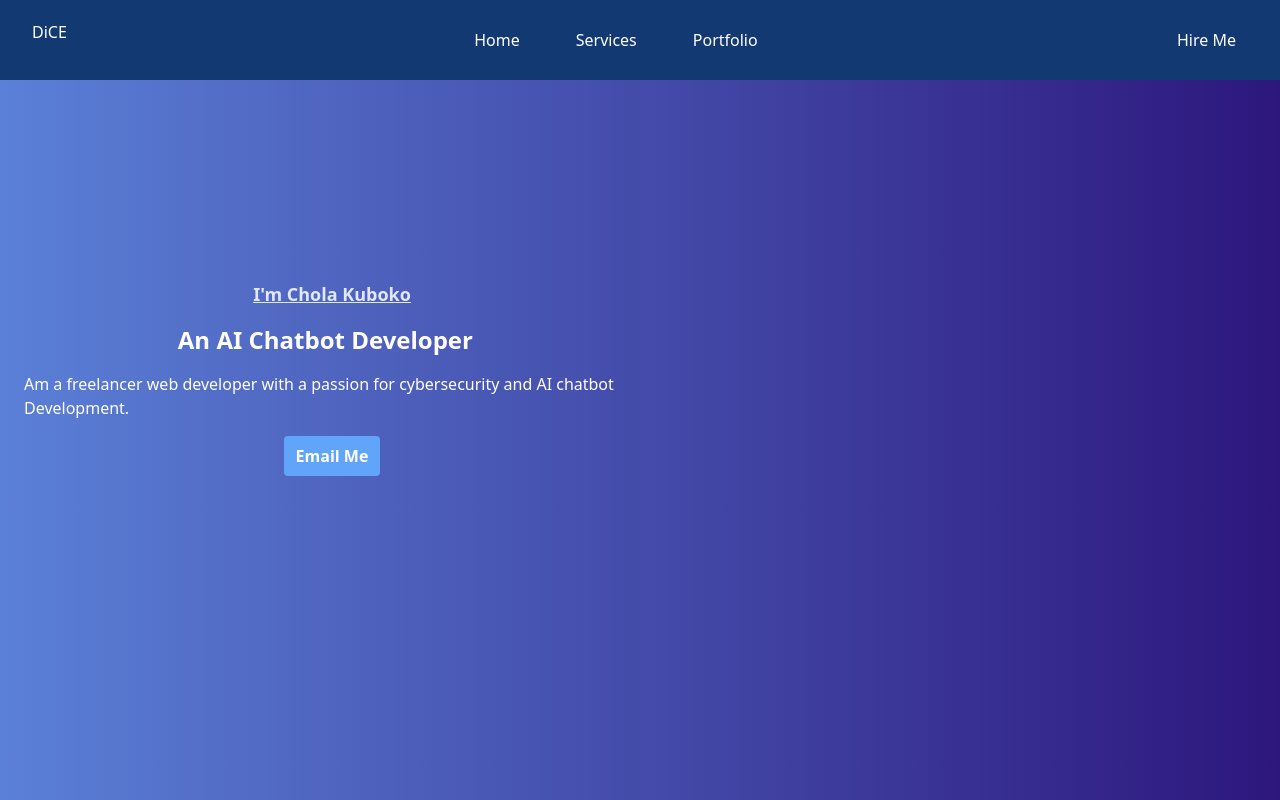
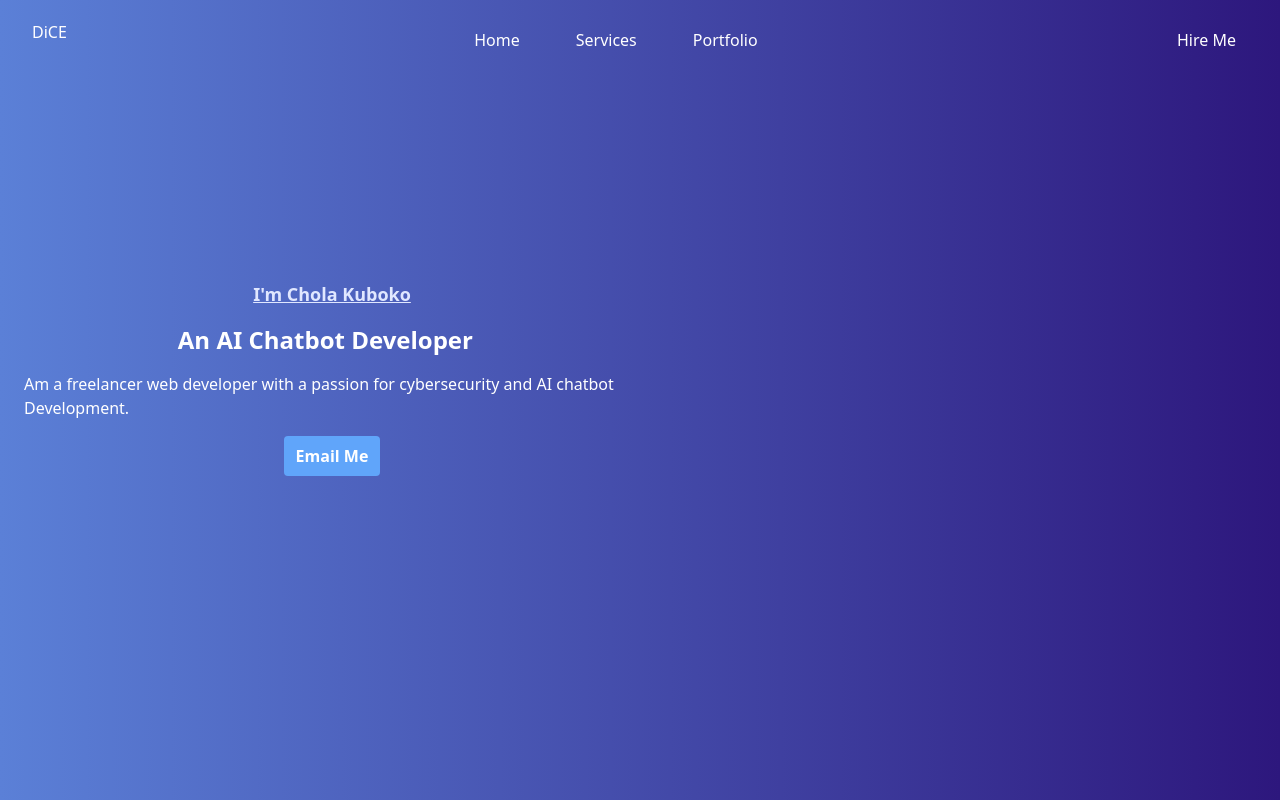
Before and after one commit to DC-21/port, a React (Vite) app: page / in a window 1280 px wide. Shown: the top 800 px of the page. Built offline with nearby package versions, Linux system fonts and the light colour scheme; no server answers.

Commit message:
first commit

```diff
--- a/src/components/Navbar.jsx
+++ b/src/components/Navbar.jsx
@@ -41,7 +41,7 @@ const Navbar = () => {
   };
 
   return (
-    <div className="w-full sticky flex justify-between md:px-8 px-6 text-white md:py-5 py-5" style={{ backgroundColor: '#133973' }}>
+    <div className="w-full sticky flex justify-between md:px-8 px-6 text-white md:py-5 py-5" style={{ background: 'linear-gradient(to right, #5b80d7, #2d177d)' }}>
       <div>
         <a className="text-bold" href=''>DiCE</a>
       </div>
```
